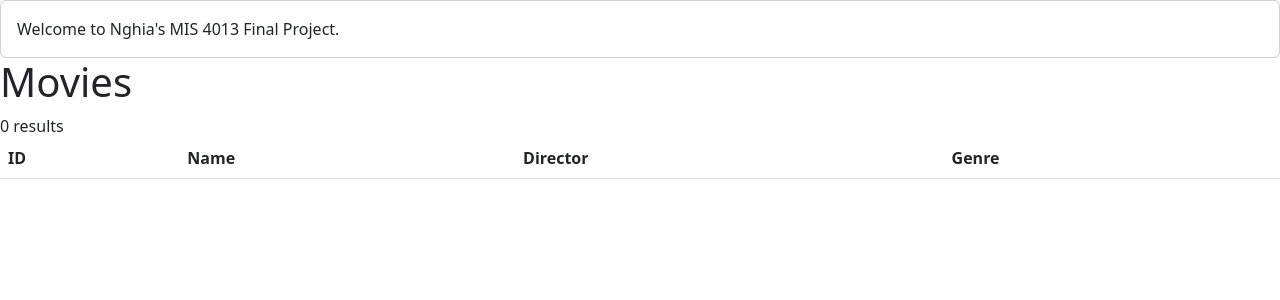
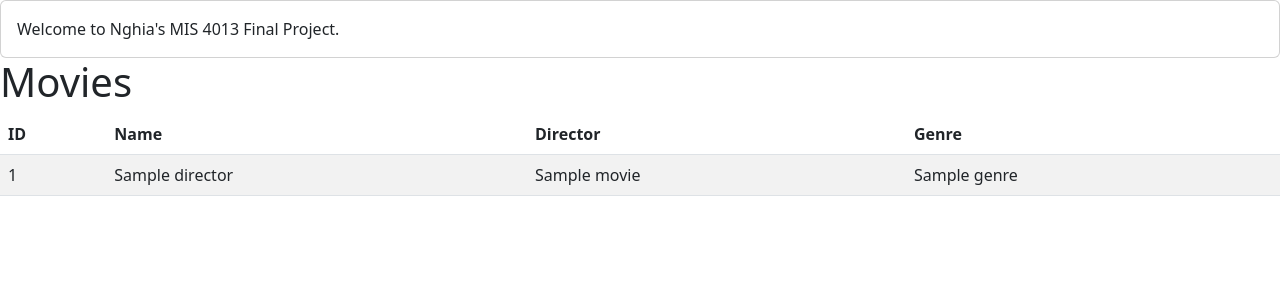
Before and after one commit to Courdias/MIS-4013-FinalProject, a PHP site: page /movie.php in a window 1280 px wide. Shown: the part 80-380 px from the top of the page. Run offline with PHP 8.4, Linux system fonts and the light colour scheme; tables that the repository leaves empty or names only in its code hold one stand-in row (values such as "Sample post"); lists and menus that the app fills with data are empty.

Commit message:
Update movie.php

```diff
--- a/movie.php
+++ b/movie.php
@@ -25,7 +25,7 @@ if ($conn->connect_error) {
   die("Connection failed: " . $conn->connect_error);
 }
 
-$sql = "select movie_id, movie_name, d.director_name, from movie m join director d on d.director_id = m.instructor_id";
+$sql = "select movie_id, movie_name, d.director_name, g.genre_name from movie m join director d on d.director_id = m.director_id join genre g on g.genre_id = m.genre_id";
 $result = $conn->query($sql);
 
 if ($result->num_rows > 0) {
```
